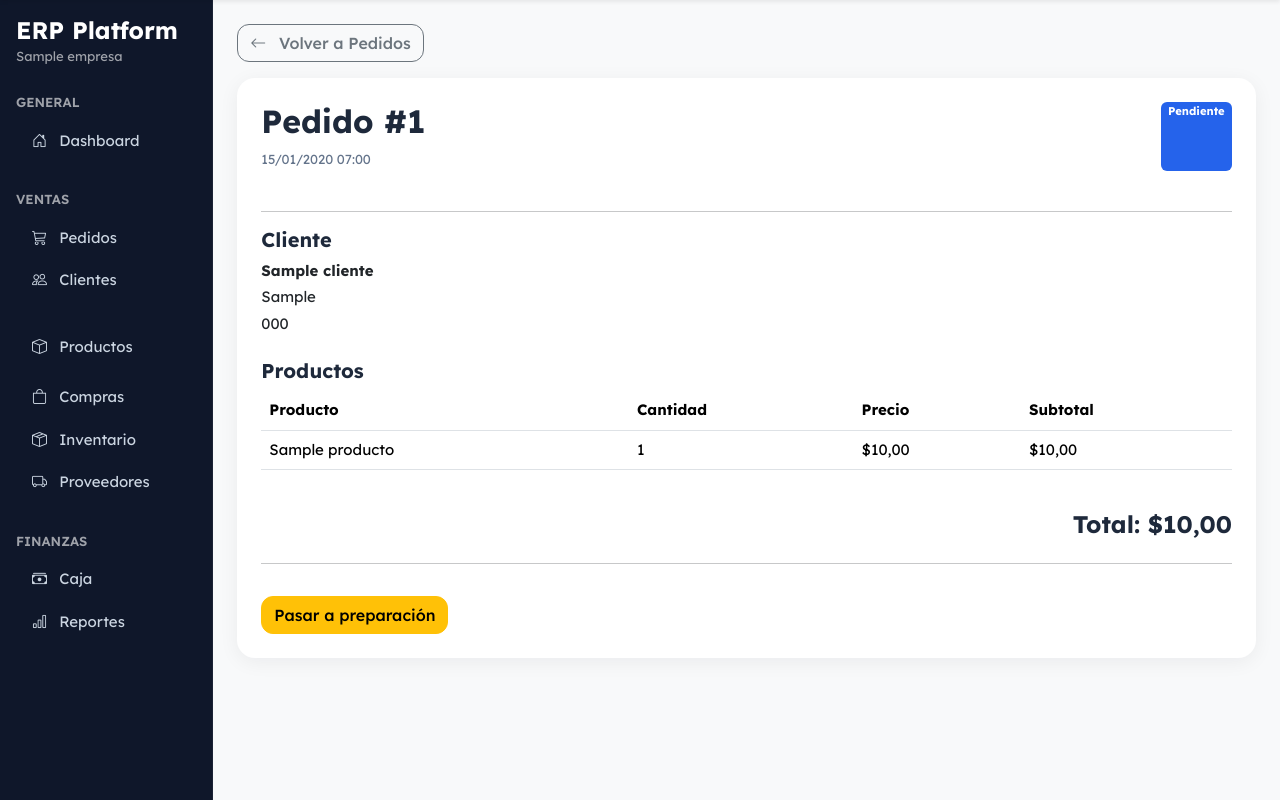
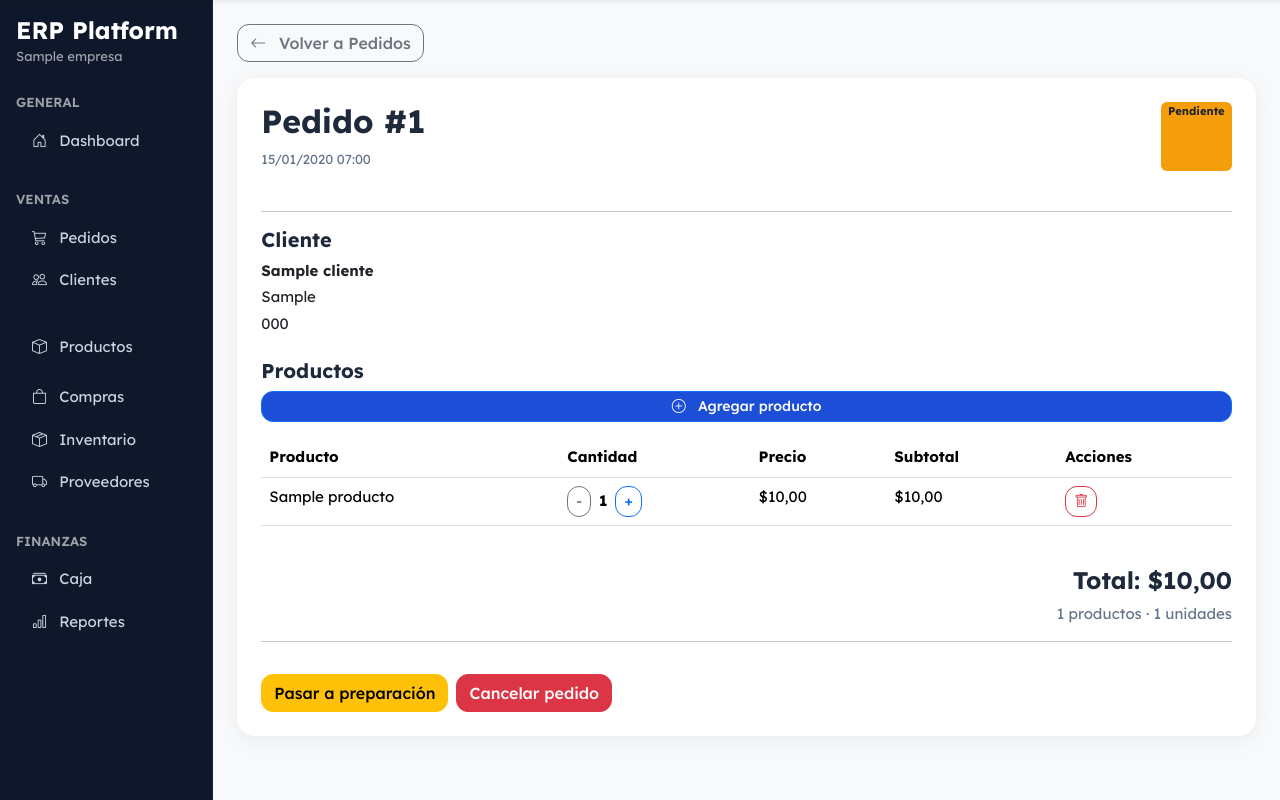
Before and after one commit to diegomreboredo/app_migaydelicias, a Django app: page /pedidos/1/ in a window 1280 px wide. Shown: the part 72-872 px from the top of the page. Run offline with Django 5.2, Linux system fonts and the light colour scheme; a user stored in the database is signed in; tables that the repository leaves empty hold one stand-in row (values such as "Sample post"); some libraries are stand-ins or nearby versions.

Commit message:
feat: agrega formulario de detalle y carga de productos en pedidos

```diff
--- a/pedidos/templates/pedidos/detalle.html
+++ b/pedidos/templates/pedidos/detalle.html
@@ -31,9 +31,37 @@ Pedido #{{ pedido.id }}
 
         </div>
 
-        <span class="badge bg-primary">
-            {{ pedido.get_estado_display }}
+        {% if pedido.estado == "pendiente" %}
+
+<span class="badge bg-warning text-dark">
+    Pendiente
 </span>
+
+{% elif pedido.estado == "preparacion" %}
+
+<span class="badge bg-warning">
+    En preparación
+</span>
+
+{% elif pedido.estado == "listo" %}
+
+<span class="badge bg-info">
+    Listo
+</span>
+
+{% elif pedido.estado == "entregado" %}
+
+<span class="badge bg-success">
+    Entregado
+</span>
+
+{% elif pedido.estado == "cancelado" %}
+
+<span class="badge bg-danger">
+    Cancelado
+</span>
+
+{% endif %}
 
     </div>
 
@@ -55,6 +83,19 @@ Pedido #{{ pedido.id }}
 
     <h5>Productos</h5>
 
+{% if pedido.estado != "entregado" and pedido.estado != "cancelado" %}
+
+<a href="{% url 'agregar_producto_pedido' pedido.id %}"
+   class="btn btn-primary btn-sm mb-3">
+
+    <i class="bi bi-plus-circle me-2"></i>
+
+    Agregar producto
+
+</a>
+
+{% endif %}
+
 <div class="table-responsive">
 
     <table class="table">
@@ -62,10 +103,13 @@ Pedido #{{ pedido.id }}
         <thead>
 
             <tr>
+
                 <th>Producto</th>
                 <th>Cantidad</th>
                 <th>Precio</th>
                 <th>Subtotal</th>
+                <th>Acciones</th>
+
             </tr>
 
         </thead>
@@ -76,13 +120,77 @@ Pedido #{{ pedido.id }}
 
             <tr>
 
-                    <td>{{ detalle.producto.nombre }}</td>
+                <td>
+                    {{ detalle.producto.nombre }}
+                </td>
 
-                    <td>{{ detalle.cantidad }}</td>
+                <td>
 
-                    <td>${{ detalle.precio_unitario }}</td>
+                    <div class="d-flex align-items-center gap-2">
 
-                    <td>${{ detalle.subtotal }}</td>
+                        {% if pedido.estado != "entregado" and pedido.estado != "cancelado" %}
+
+                            <a href="{% url 'restar_cantidad_detalle' detalle.id %}"
+                               class="btn btn-sm btn-outline-secondary">
+
+                                -
+
+                            </a>
+
+                            <strong>{{ detalle.cantidad }}</strong>
+
+                            <a href="{% url 'sumar_cantidad_detalle' detalle.id %}"
+                               class="btn btn-sm btn-outline-primary">
+
+                                +
+
+                            </a>
+
+                        {% else %}
+
+                            <strong>{{ detalle.cantidad }}</strong>
+
+                        {% endif %}
+
+                    </div>
+
+                </td>
+
+                <td>
+                    ${{ detalle.precio_unitario }}
+                </td>
+
+                <td>
+                    ${{ detalle.subtotal }}
+                </td>
+
+                <td>
+
+                    {% if pedido.estado != "entregado" and pedido.estado != "cancelado" %}
+
+                        <a href="{% url 'eliminar_detalle_pedido' detalle.id %}"
+                           class="btn btn-sm btn-outline-danger">
+
+                            <i class="bi bi-trash"></i>
+
+                        </a>
+
+                    {% endif %}
+
+                </td>
+
+            </tr>
+
+            {% empty %}
+
+            <tr>
+
+                <td colspan="5"
+                    class="text-center text-muted">
+
+                    No hay productos cargados
+
+                </td>
 
             </tr>
 
@@ -101,6 +209,15 @@ Pedido #{{ pedido.id }}
             Total: ${{ pedido.total }}
 
         </h4>
+        <p class="text-muted mb-0">
+
+    {{ pedido.detalles.count }} productos
+
+    ·
+
+    {{ total_unidades }} unidades
+
+</p>
 
     </div>
 
@@ -130,6 +247,8 @@ Pedido #{{ pedido.id }}
 
     {% endif %}
 
+
+
     {% if pedido.estado == "listo" %}
 
         <a href="{% url 'cambiar_estado' pedido.id 'entregado' %}"
@@ -141,6 +260,18 @@ Pedido #{{ pedido.id }}
 
     {% endif %}
 
+    {% if pedido.estado != "entregado" and pedido.estado != "cancelado" %}
+
+    <a href="{% url 'cambiar_estado' pedido.id 'cancelado' %}"
+   class="btn btn-danger"
+   onclick="return confirm('¿Seguro que desea cancelar este pedido?')">
+
+    Cancelar pedido
+
+</a>
+
+    {% endif %}
+
 </div>
 
 </div>
--- a/pedidos/urls.py
+++ b/pedidos/urls.py
@@ -25,5 +25,26 @@ path(
     views.cambiar_estado,
     name="cambiar_estado"
 ),
+path(
+    "<int:pedido_id>/agregar-producto/",
+    views.agregar_producto_pedido,
+    name="agregar_producto_pedido"
+),
+path(
+    "detalle/<int:detalle_id>/eliminar/",
+    views.eliminar_detalle_pedido,
+    name="eliminar_detalle_pedido"
+),
+path(
+    "detalle/<int:detalle_id>/sumar/",
+    views.sumar_cantidad_detalle,
+    name="sumar_cantidad_detalle"
+),
+
+path(
+    "detalle/<int:detalle_id>/restar/",
+    views.restar_cantidad_detalle,
+    name="restar_cantidad_detalle"
+),
 
 ]
--- a/pedidos/views.py
+++ b/pedidos/views.py
@@ -4,11 +4,14 @@ from django.contrib.auth.decorators import login_required
 from .forms import PedidoForm
 from .models import Pedido, DetallePedido
 from django.shortcuts import get_object_or_404
+from .forms_detalle import DetallePedidoForm
 
 @login_required
 def lista_pedidos(request):
 
     empresa = request.user.empresa_usuario.empresa
+
+    q = request.GET.get("q")
 
     pendientes = Pedido.objects.filter(
         empresa=empresa,
@@ -30,6 +33,33 @@ def lista_pedidos(request):
         estado="entregado"
     )
 
+    cancelados = Pedido.objects.filter(
+        empresa=empresa,
+        estado="cancelado"
+    )
+
+    if q:
+
+        pendientes = pendientes.filter(
+            cliente__nombre__icontains=q
+        )
+
+        preparacion = preparacion.filter(
+            cliente__nombre__icontains=q
+        )
+
+        listos = listos.filter(
+            cliente__nombre__icontains=q
+        )
+
+        entregados = entregados.filter(
+            cliente__nombre__icontains=q
+        )
+
+        cancelados = cancelados.filter(
+            cliente__nombre__icontains=q
+        )
+
     pedidos_hoy = Pedido.objects.filter(
         empresa=empresa
     ).count()
@@ -39,6 +69,8 @@ def lista_pedidos(request):
     preparacion_total = preparacion.count()
 
     listos_total = listos.count()
+
+    cancelados_total = cancelados.count()
 
     facturacion_total = sum(
         pedido.total
@@ -51,11 +83,14 @@ def lista_pedidos(request):
         "preparacion": preparacion,
         "listos": listos,
         "entregados": entregados,
+        "cancelados": cancelados,
+        "cancelados_total": cancelados_total,
         "pedidos_hoy": pedidos_hoy,
         "pendientes_total": pendientes_total,
         "preparacion_total": preparacion_total,
         "listos_total": listos_total,
         "facturacion_total": facturacion_total,
+        "q": q,
     }
 
     return render(
@@ -79,20 +114,15 @@ def nuevo_pedido(request):
         if form.is_valid():
 
             pedido = Pedido.objects.create(
-                empresa=empresa,
-                cliente=form.cleaned_data["cliente"],
-                observaciones=form.cleaned_data["observaciones"],
-            )
+            empresa=empresa,
+            cliente=form.cleaned_data["cliente"],
+            observaciones=form.cleaned_data["observaciones"],
+        )
 
-            DetallePedido.objects.create(
-                pedido=pedido,
-                producto=form.cleaned_data["producto"],
-                cantidad=form.cleaned_data["cantidad"],
-            )
-
-            return redirect(
-                "lista_pedidos"
-            )
+        return redirect(
+            "detalle_pedido",
+            pedido_id=pedido.id
+        )
 
     else:
 
@@ -119,12 +149,18 @@ def detalle_pedido(request, pedido_id):
         empresa=empresa
     )
 
+    total_unidades = sum(
+    detalle.cantidad
+    for detalle in pedido.detalles.all()
+)
+
     return render(
         request,
         "pedidos/detalle.html",
         {
             "pedido": pedido,
             "empresa": empresa,
+            "total_unidades": total_unidades,
         }
     )
 
@@ -147,3 +183,123 @@ def cambiar_estado(request, pedido_id, nuevo_estado):
         "detalle_pedido",
         pedido_id=pedido.id
     )
+
+@login_required
+def agregar_producto_pedido(request, pedido_id):
+
+    empresa = request.user.empresa_usuario.empresa
+
+    pedido = get_object_or_404(
+        Pedido,
+        id=pedido_id,
+        empresa=empresa
+    )
+
+    if request.method == "POST":
+
+        form = DetallePedidoForm(
+            empresa,
+            request.POST
+        )
+
+        if form.is_valid():
+
+            DetallePedido.objects.create(
+                pedido=pedido,
+                producto=form.cleaned_data["producto"],
+                cantidad=form.cleaned_data["cantidad"],
+            )
+
+            return redirect(
+                "detalle_pedido",
+                pedido_id=pedido.id
+            )
+
+    else:
+
+        form = DetallePedidoForm(
+            empresa
+        )
+
+    return render(
+        request,
+        "pedidos/agregar_producto.html",
+        {
+            "pedido": pedido,
+            "form": form,
+            "empresa": empresa,
+        }
+    )
+
+@login_required
+def eliminar_detalle_pedido(request, detalle_id):
+
+    empresa = request.user.empresa_usuario.empresa
+
+    detalle = get_object_or_404(
+        DetallePedido,
+        id=detalle_id,
+        pedido__empresa=empresa
+    )
+
+    pedido = detalle.pedido
+
+    detalle.delete()
+
+    total = sum(
+        d.subtotal
+        for d in pedido.detalles.all()
+    )
+
+    pedido.total = total
+
+    pedido.save(
+        update_fields=["total"]
+    )
+
+    return redirect(
+        "detalle_pedido",
+        pedido_id=pedido.id
+    )
+
+@login_required
+def sumar_cantidad_detalle(request, detalle_id):
+
+    empresa = request.user.empresa_usuario.empresa
+
+    detalle = get_object_or_404(
+        DetallePedido,
+        id=detalle_id,
+        pedido__empresa=empresa
+    )
+
+    if detalle.cantidad < detalle.producto.stock:
+
+        detalle.cantidad += 1
+        detalle.save()
+
+    return redirect(
+        "detalle_pedido",
+        pedido_id=detalle.pedido.id
+    )
+
+@login_required
+def restar_cantidad_detalle(request, detalle_id):
+
+    empresa = request.user.empresa_usuario.empresa
+
+    detalle = get_object_or_404(
+        DetallePedido,
+        id=detalle_id,
+        pedido__empresa=empresa
+    )
+
+    if detalle.cantidad > 1:
+
+        detalle.cantidad -= 1
+        detalle.save()
+
+    return redirect(
+        "detalle_pedido",
+        pedido_id=detalle.pedido.id
+    )
--- a/productos/templates/productos/lista.html
+++ b/productos/templates/productos/lista.html
@@ -257,8 +257,9 @@ Productos
    class="btn btn-outline-danger btn-sm">
 
     <i class="bi bi-dash-circle"></i>
+                    - Stock
 
-</a>
+                    </a>
 
                     <a href="/productos/{{ producto.id }}/stock/"
                        class="btn btn-success btn-sm">
@@ -273,6 +274,7 @@ Productos
    class="btn btn-outline-dark btn-sm">
 
     <i class="bi bi-clock-history"></i>
+          Historial de Stock
 
 </a>
                     <a href="/productos/{{ producto.id }}/editar/"
```
Also changed, not shown: pedidos/forms.py (+1 -38 lines), pedidos/forms_detalle.py (added, +44 -0 lines), pedidos/templates/pedidos/agregar_producto.html (added, +76 -0 lines), pedidos/templates/pedidos/lista.html (+116 -4 lines). Lines whose indentation alone changed are shown as unchanged.
